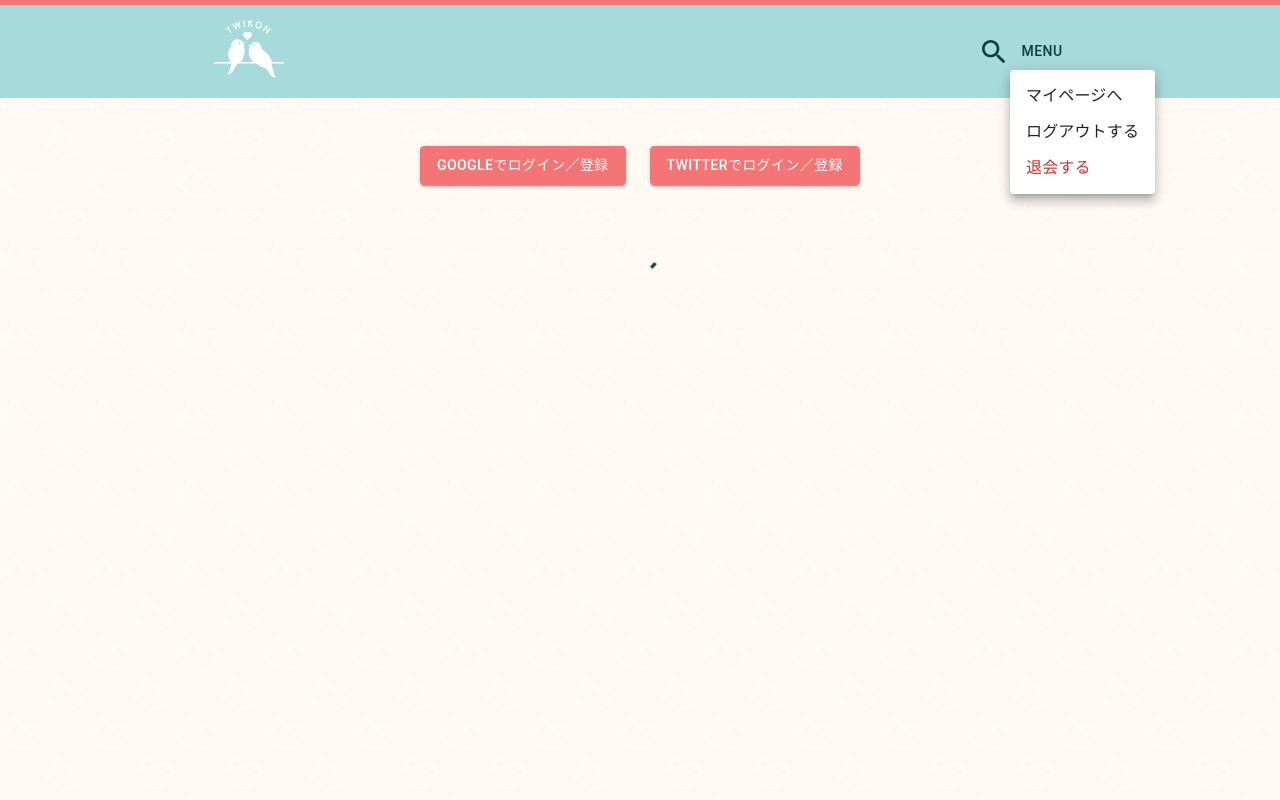
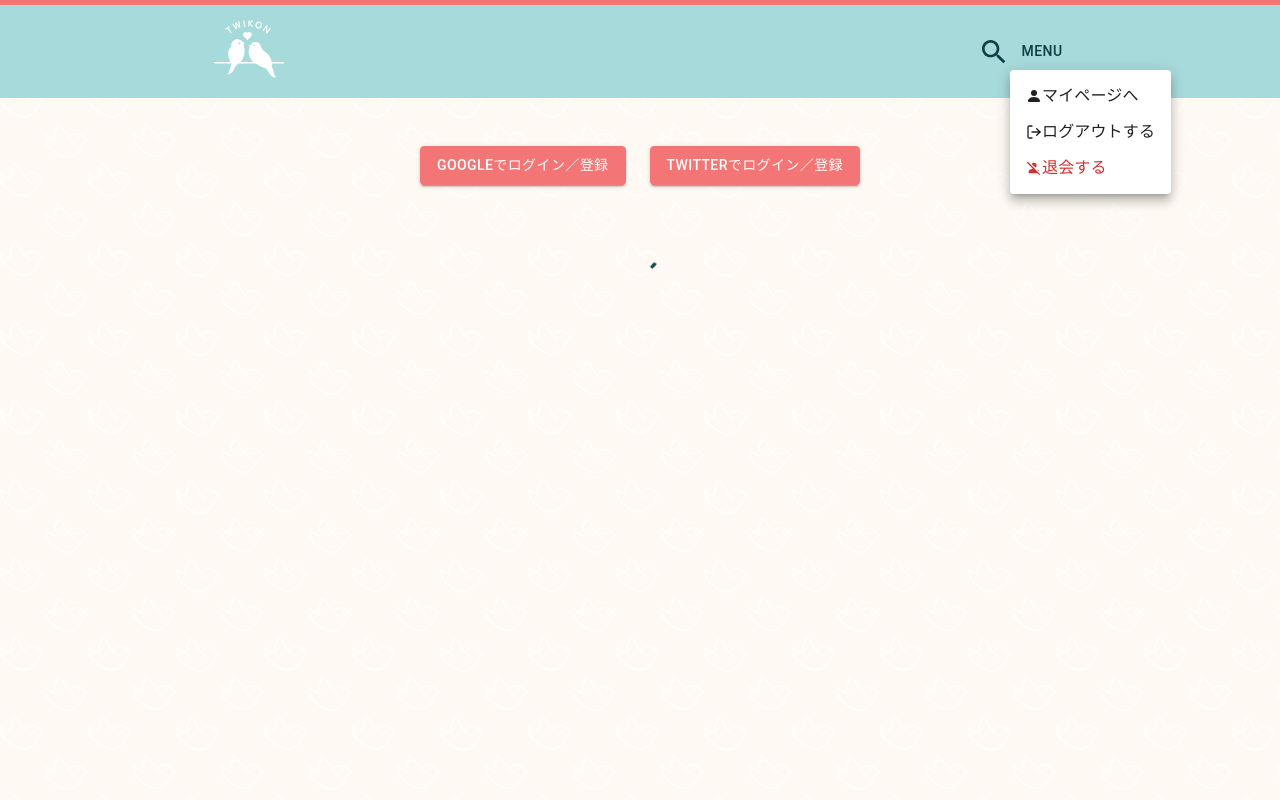
Before and after one commit to sakiyama-333/my-twitter-konkatsu--profile, a Next.js app: page / in a window 1280 px wide. Both pictures are taken after a click on the button "MENU". Shown: the top 800 px of the page. Built offline with nearby package versions, Linux system fonts and the light colour scheme; no server answers.

Commit message:
一部の記述を変更

```diff
--- a/package.json
+++ b/package.json
@@ -38,6 +38,7 @@
     "react": "18.2.0",
     "react-dom": "18.2.0",
     "react-hook-form": "^7.43.9",
+    "react-icons": "^4.8.0",
     "react-toastify": "^9.1.2",
     "ts-node": "^10.9.1",
     "zod": "^3.21.4"
--- a/src/client/Header.tsx
+++ b/src/client/Header.tsx
@@ -18,6 +18,9 @@ import { loginUserAtom } from "./Atom";
 import axios, { AxiosError } from "axios";
 import { axiosInstance } from "./axiosInstance";
 import { toast } from "react-toastify";
+import { BsFillPersonFill } from "react-icons/bs";
+import { FiLogOut } from "react-icons/fi";
+import { MdPersonOff } from "react-icons/md";
 
 export const Header: FC = () => {
   const router = useRouter();
@@ -159,10 +162,12 @@ export const Header: FC = () => {
               >
                 <MenuItem onClick={handleClose}>
                   {/* <PersonIcon fontSize="small" /> */}
+                  <BsFillPersonFill />
                   マイページへ
                 </MenuItem>
                 <MenuItem onClick={handleClose}>
                   {/* <Logout fontSize="small" /> */}
+                  <FiLogOut />
                   ログアウトする
                 </MenuItem>
                 <MenuItem
@@ -170,6 +175,7 @@ export const Header: FC = () => {
                   sx={{ color: theme.palette.error.main }}
                 >
                   {/* <PersonOffIcon fontSize="small" /> */}
+                  <MdPersonOff />
                   退会する
                 </MenuItem>
               </Menu>
```
Also changed, not shown: 1 other file (tests, documents, lock files or other folders).
